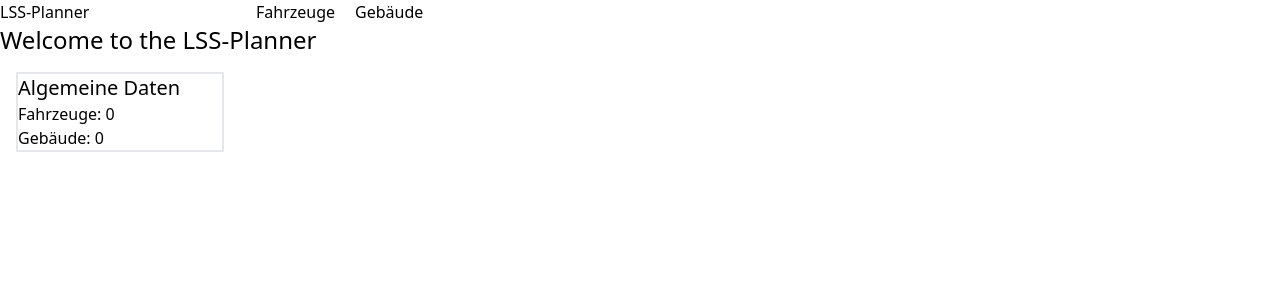
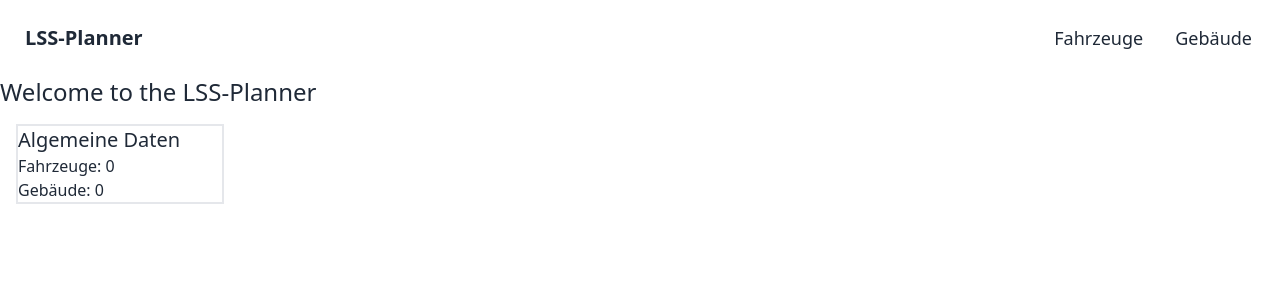
Before and after one commit to timplay33/LSS-Planner, a SvelteKit app: page / in a window 1280 px wide. Shown: the top 300 px of the page. Built offline with nearby package versions, Linux system fonts and the light colour scheme; no server answers; the database is empty.

Commit message:
Update Style

```diff
--- a/package.json
+++ b/package.json
@@ -19,6 +19,7 @@
 		"@typescript-eslint/eslint-plugin": "^6.0.0",
 		"@typescript-eslint/parser": "^6.0.0",
 		"autoprefixer": "^10.4.16",
+		"daisyui": "^4.4.24",
 		"eslint": "^8.56.0",
 		"eslint-config-prettier": "^9.1.0",
 		"eslint-plugin-svelte": "^2.35.1",
--- a/src/routes/Header.svelte
+++ b/src/routes/Header.svelte
@@ -1,7 +1,11 @@
-<header class="flex w-screen">
-	<h1 class="w-1/5"><a href="/">LSS-Planner</a></h1>
-	<ul class="flex w-4/5 items-end gap-5">
-		<li><a href="/vehicles">Fahrzeuge</a></li>
-		<li><a href="/buildings">Gebäude</a></li>
-	</ul>
-</header>
+<div class="navbar">
+	<div class="flex-1">
+		<a class="btn btn-ghost text-base-content text-xl normal-case" href="/">LSS-Planner</a>
+	</div>
+	<div class="flex-none">
+		<ul class="menu menu-horizontal px-1">
+			<li><a class="text-lg" href="/vehicles">Fahrzeuge</a></li>
+			<li><a class="text-lg" href="/buildings">Gebäude</a></li>
+		</ul>
+	</div>
+</div>
--- a/src/routes/getdata/+page.svelte
+++ b/src/routes/getdata/+page.svelte
@@ -4,9 +4,9 @@
 </script>
 
 <Header />
-<h1>Getting Data...</h1>
+<h2 class="text-2xl">Getting Data...</h2>
 {#if data.error != null}
-	<span>{data.error}</span>
+	<span class="text-red-600">{data.error}</span>
 {:else}
-	<span>data Fetched Successfully</span>
+	<span class="text-green-500">data Fetched Successfully</span>
 {/if}
--- a/tailwind.config.cjs
+++ b/tailwind.config.cjs
@@ -6,7 +6,7 @@ const config = {
     extend: {}
   },
 
-  plugins: []
+  plugins: [require("daisyui")],
 };
 
 module.exports = config;
```
Also changed, not shown: 1 other file (tests, documents, lock files or other folders).
